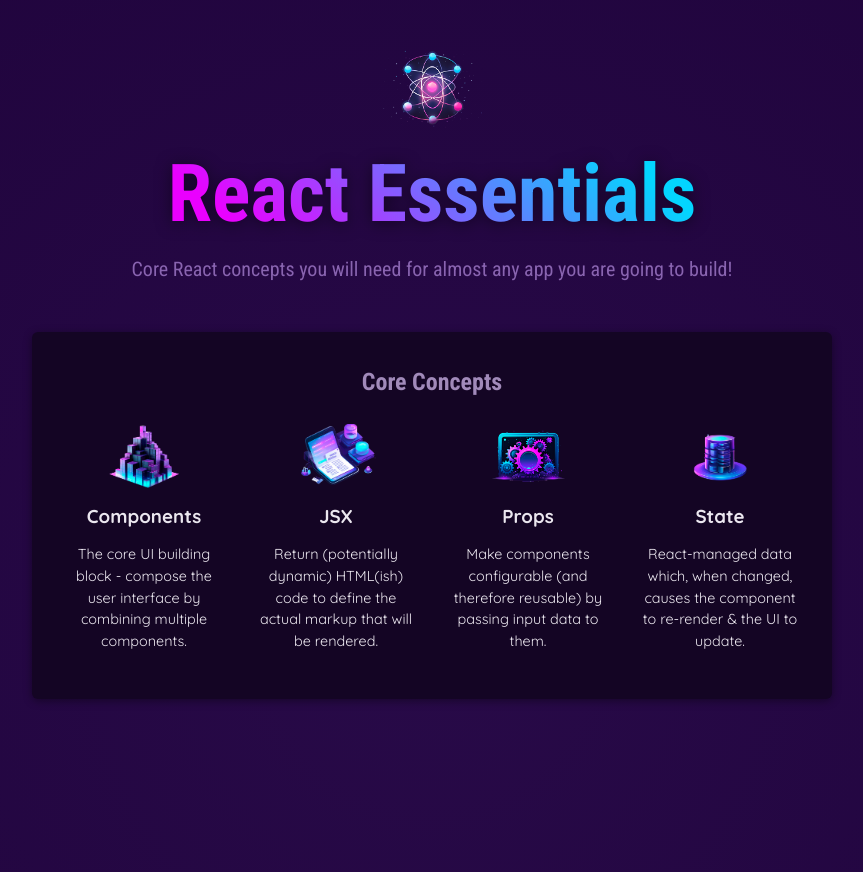
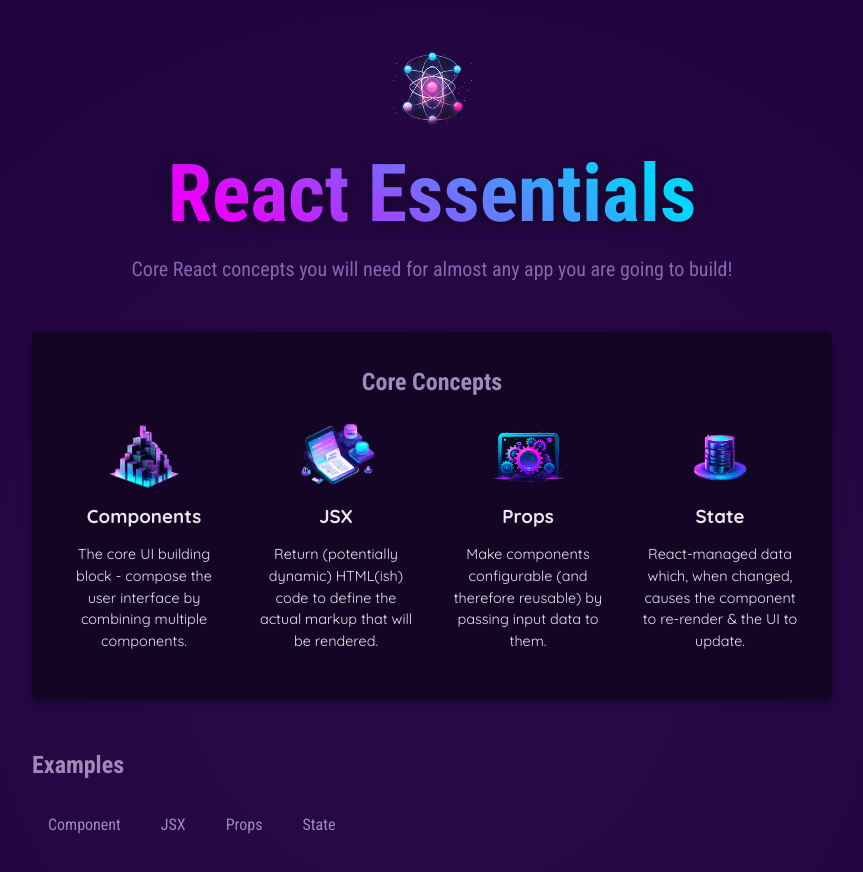
Before and after one commit to purepleya/react-study, a React (Vite) app in the folder 01-starting-project/: page / in a window 1280 px wide. Shown: the top 872 px of the page, without its empty margins (208-1071 px from the left). Built offline with nearby package versions, Linux system fonts and the light colour scheme.

Commit message:
48. 컴포넌트 구성: 특별한 “children” Prop

```diff
--- a/01-starting-project/src/App.jsx
+++ b/01-starting-project/src/App.jsx
@@ -1,6 +1,7 @@
 import { CORE_CONCEPTS } from "./data";
 import Header from "./components/Header/Header";
 import CoreConcept from "./components/CoreConcept";
+import TabButton from "./components/TabButton";
 
 function App() {
   return (
@@ -20,6 +21,15 @@ function App() {
             <CoreConcept {...CORE_CONCEPTS[3]} />
           </ul>
         </section>
+        <section id="examples">
+          <h2>Examples</h2>
+          <menu>
+            <TabButton>Component</TabButton>
+            <TabButton>JSX</TabButton>
+            <TabButton>Props</TabButton>
+            <TabButton>State</TabButton>
+          </menu>
+        </section>
       </main>
     </div>
   );
--- /dev/null
+++ b/01-starting-project/src/components/TabButton.jsx
@@ -0,0 +1,3 @@
+export default function TabButton({children}) {
+    return <li><button>{children}</button></li>;
+}
```
